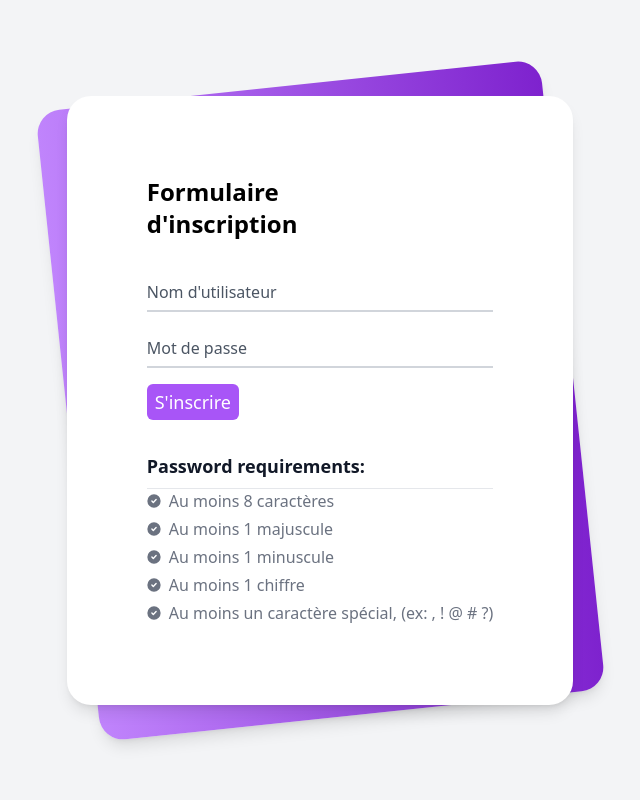
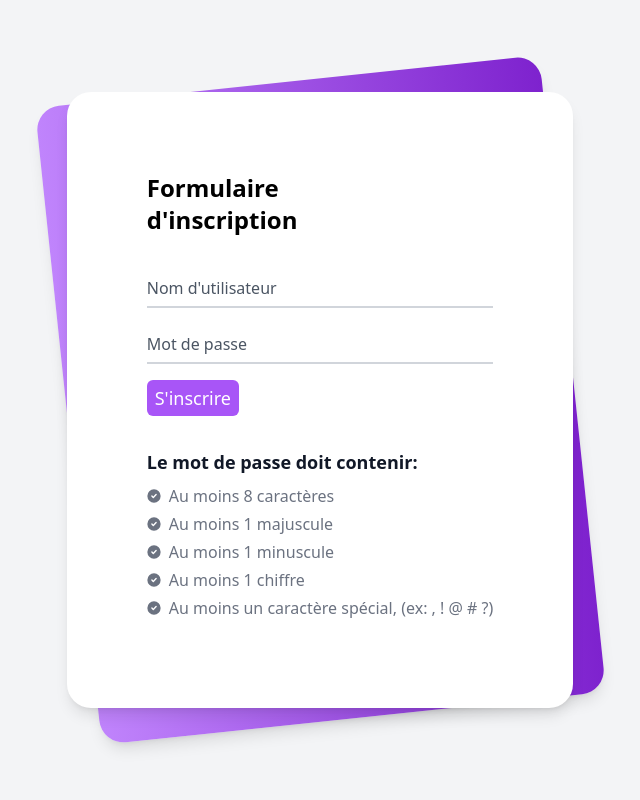
Before and after one commit to CharlesLLM/Test-MVC, a PHP site: page /user/register in a window 1280 px wide. Shown: the whole page, without its empty margins (320-960 px from the left). Run offline with PHP 8.4, Linux system fonts and the light colour scheme; some libraries are stand-ins or nearby versions.

Commit message:
min front

```diff
--- a/views/user/register.php
+++ b/views/user/register.php
@@ -37,8 +37,8 @@
                             </div>
                         </form>
                     </div>
-                    <div class="divide-y divide-gray-200">
-                        <h2 class="mb-2 text-lg font-semibold text-gray-900 dark:text-white">Password requirements:</h2>
+                    <div class="mb-2">
+                        <h2 class="mb-2 text-lg font-semibold text-gray-900 dark:text-white">Le mot de passe doit contenir:</h2>
                         <ul class="max-w-md space-y-1 text-gray-500 list-inside dark:text-gray-400">
                             <li class="flex items-center">
                                 <svg class="w-3.5 h-3.5 mr-2 text-gray-500 dark:text-gray-400 flex-shrink-0" id="characters-number-svg" aria-hidden="true" xmlns="http://www.w3.org/2000/svg" fill="currentColor" viewBox="0 0 20 20">
```
